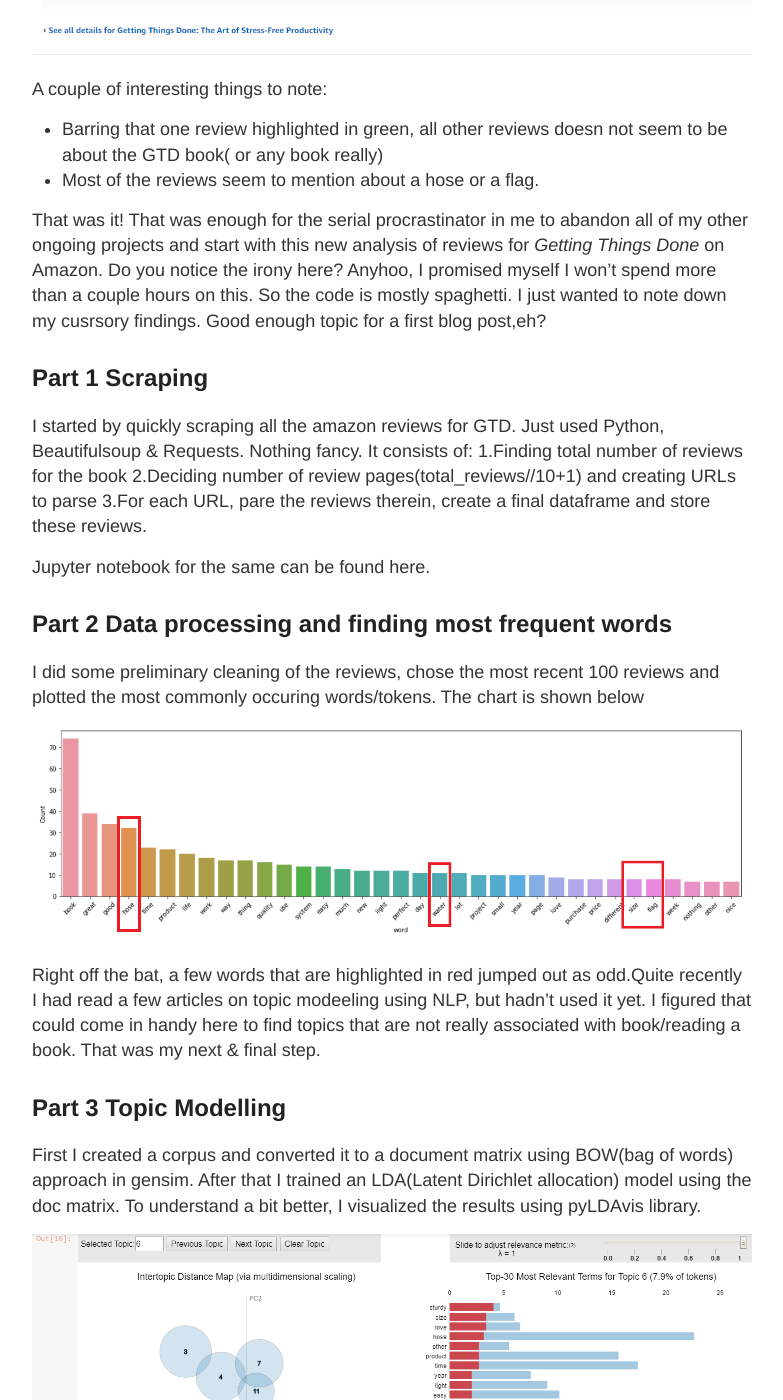
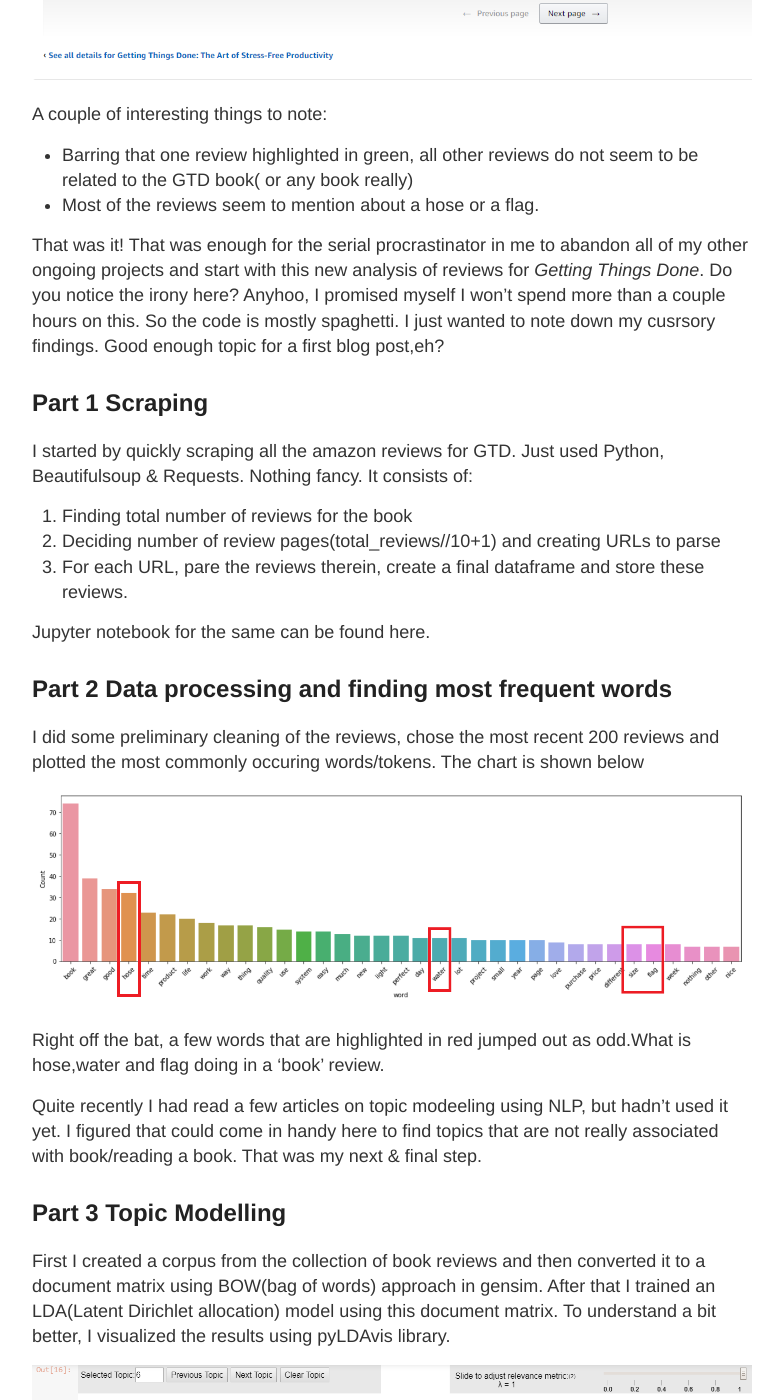
Before and after one commit to spsphulse/My-Portfolio, a Jekyll site: the page built from _posts/2019-07-30-whats-going-on-amazon.md, in a window 1280 px wide and 1400 px high, scrolled down 2886 px. Shown: the whole window, without its empty margins (248-1031 px from the left). Built offline with Jekyll 4.4.1, drawn with Linux system fonts in a browser that asks for light colours; some of the changed text lies outside the part shown.

Commit message:
Update 2019-07-30-whats-going-on-amazon.md

````diff
--- a/_posts/2019-07-30-whats-going-on-amazon.md
+++ b/_posts/2019-07-30-whats-going-on-amazon.md
@@ -4,15 +4,15 @@
 published: true
 ---
 
-Last year, one of my broken earphones led me to a notorious bot culture on Amazon. I even wrote a Linkedin article about it. It received decent attention at the time. I thought about expanding on the project and doing similar analysis for other low-cost products. But as always, life happened, other things took over and I completely forgot about it.
+Last year, one of my broken earphones led me to a notorious bot culture on Amazon. I even wrote a Linkedin [article](https://www.linkedin.com/pulse/you-shop-amazon-absolutely-need-read-swapnil-phulse/) about it. It received decent attention at the time. I thought about expanding on the project and doing similar analysis for other low-cost products. But as always, life happened, other things took over and I completely forgot about it.
 
-I have been overwhelmed recently with multiple projects (at work as well as my own side-gigs). So I was looking for some way to manage everything. After finding that **'Getting Things Done(GTD) by David Allen'** was mentioned in multiple HN discussions as well as reddit posts, I decided to buy it on Amazon.
+Fast forward to last weeken. Recently I have been overwhelmed with multiple projects (at work as well as my own side gigs). So I was looking for some way to manage everything efficiently. After finding that **'Getting Things Done(GTD) by David Allen'** was mentioned in multiple HN discussions as well as reddit posts on a few self-help subs, I decided to buy it on Amazon.
 
 ![GTD book on amazon](https://raw.githubusercontent.com/spsphulse/My-Portfolio/master/images/amz_gtd_images/1.PNG)
 
 
-Typically, when I choose to buy books on Amazon, I look at both _Top reviews_ as well as _Most recent reviews_. Reasons are twofolds:
-1. Top reviews obviously speak for most of the people and give you a general sense if the book is really good or fluff(especially in this genre of productivity/self-help books
+Typically, when I choose to buy books on Amazon, I look at both _Top reviews_ as well as _Most recent reviews_. Reasons are two-folds:
+1. Top reviews obviously speak for most of the people and give you a general sense if the book is really good or fluff(especially in this genre of productivity/self-help books)
 2. Recent reviews to check if the book still hold relevance. A bunch of times I have found people complaining how recent edition of a book doesn't live up to expections. In that case, I'd rather buy the original print.
 
 Hence, I went over to check recent reviews for GTD on amazon and was surprised to see the reviews. Here is a screenshot I took.
@@ -21,29 +21,31 @@
 
 
 A couple of interesting things to note:
-- Barring that one review highlighted in green, all other reviews doesn not seem to be about the GTD book( or any book really)
+- Barring that one review highlighted in green, all other reviews do not seem to be related to the GTD book( or any book really)
 - Most of the reviews seem to mention about a hose or a flag.
 
-That was it! That was enough for the serial procrastinator in me to abandon all of my other ongoing projects and start with this new analysis of reviews for _Getting Things Done_ on Amazon. Do you notice the irony here? Anyhoo, I promised myself I won't spend more than a couple hours on this. So the code is mostly spaghetti. I just wanted to note down my cusrsory findings. Good enough topic for a first blog post,eh?
+That was it! That was enough for the serial procrastinator in me to abandon all of my other ongoing projects and start with this new analysis of reviews for _Getting Things Done_. Do you notice the irony here? Anyhoo, I promised myself I won't spend more than a couple hours on this. So the code is mostly spaghetti. I just wanted to note down my cusrsory findings. Good enough topic for a first blog post,eh?
 
 ## Part 1 Scraping
 I started by quickly scraping all the amazon reviews for GTD. Just used Python, Beautifulsoup & Requests. Nothing fancy. It consists of:
-1.Finding total number of reviews for the book
-2.Deciding number of review pages(total_reviews//10+1) and creating URLs to parse
-3.For each URL, pare the reviews therein, create a final dataframe and store these reviews.
+1. Finding total number of reviews for the book
+2. Deciding number of review pages(total_reviews//10+1) and creating URLs to parse
+3. For each URL, pare the reviews therein, create a final dataframe and store these reviews.
 
 Jupyter notebook for the same can be found here.
 
 ## Part 2 Data processing and finding most frequent words
-I did some preliminary cleaning of the reviews, chose the most recent 100 reviews and plotted the most commonly occuring words/tokens. The chart is shown below
+I did some preliminary cleaning of the reviews, chose the most recent 200 reviews and plotted the most commonly occuring words/tokens. The chart is shown below
 
 ![Frequest works from most recent 200 reviews](https://github.com/spsphulse/My-Portfolio/blob/master/images/amz_gtd_images/frequent_words.png?raw=true)
 
-Right off the bat, a few words that are highlighted in red jumped out as odd.Quite recently I had read a few articles on topic modeeling using NLP, but hadn't used it yet. I figured that could come in handy here to find topics that are not really associated with book/reading a book. That was my next & final step.
+Right off the bat, a few words that are highlighted in red jumped out as odd.What is hose,water and flag doing in a 'book' review.
+
+Quite recently I had read a few articles on topic modeeling using NLP, but hadn't used it yet. I figured that could come in handy here to find topics that are not really associated with book/reading a book. That was my next & final step.
 
 
 ## Part 3 Topic Modelling
-First I created a corpus and converted it to a document matrix using BOW(bag of words) approach in gensim. After that I trained an LDA(Latent Dirichlet allocation) model using the doc matrix. To understand a bit better, I visualized the results using pyLDAvis library.
+First I created a corpus from the collection of book reviews and then converted it to a document matrix using BOW(bag of words) approach in gensim. After that I trained an LDA(Latent Dirichlet allocation) model using this document matrix. To understand a bit better, I visualized the results using pyLDAvis library.
 
 ![LDA viz 1](https://github.com/spsphulse/My-Portfolio/blob/master/images/amz_gtd_images/ldavis1.PNG?raw=true)
 
@@ -51,7 +53,7 @@
 
 ![LDA viz 3](https://github.com/spsphulse/My-Portfolio/blob/master/images/amz_gtd_images/ldavis3.PNG?raw=true)
 
-Especially stood out reviews with words like
+Especially stood out to me were reviews with words like
 -Hose
 -Flag
 -Metal
@@ -64,7 +66,7 @@
 -Garden
 -Plant
 
-Finally just for funsies, I removed majority reviews indicating the GTD book using the following code(containing words such as david,author,GTD etc) and recreated the LDA model to check weird reviews with that subset.
+Finally just for funsies, I removed majority reviews indicating the book using the following code( remove reviews containing book indicating words such as david,author,GTD etc) and recreated the LDA model to check weird reviews with that subset (shared result at the end)
 
 ```python
 df = pd.read_csv('GTD_Final_Reviews.csv',index_col=None)
@@ -77,14 +79,14 @@
 df = df[(~(df.Comment.apply(lambda review: any(word in review.lower() for word in book_indicators))))]
 ```
 
-I think Amazon can do a better job of supervising the comments on their products. Because otherwise, for example, how do I rely on that number of bloated reviews(31) which are not at all related to the book.
+I think Amazon can do a better job of supervising the reviews on their products. Because otherwise, for example, how do I rely on that number of bloated reviews(31) which are not at all related to the book. The bot culture I mentioned at the beginning is additionally another problem altogther.
 
-There is so much improvements that can be done with feature engineering and some validation scheme. Some other day perhaps. Gotta read & apply my GTD book and start finishing my ongoing projects, right?
+There are so many improvements that can be done with feature engineering and some validation scheme on this data. Some other day perhaps. Gotta read & apply my GTD book and then start finishing my actual ongoing projects, right?
 
-Until then, just wanted to display contents of one of the cluster contents here at the end. Have fun going through it. There's all kinds of weird things including a cake topper & mention of hysterectomy(giggle giggle!).
+Until then, just wanted to display contents of one of the LDA clusters here at the end. Have fun going through it. There's all kinds of weird things including capes, cake toppers & a mention of hysterectomy(*giggles*).
 
 
-
+*********************************************************************************************************
 
 "We love this product, easy to use, very fast expand and seems good quality."
 
````
